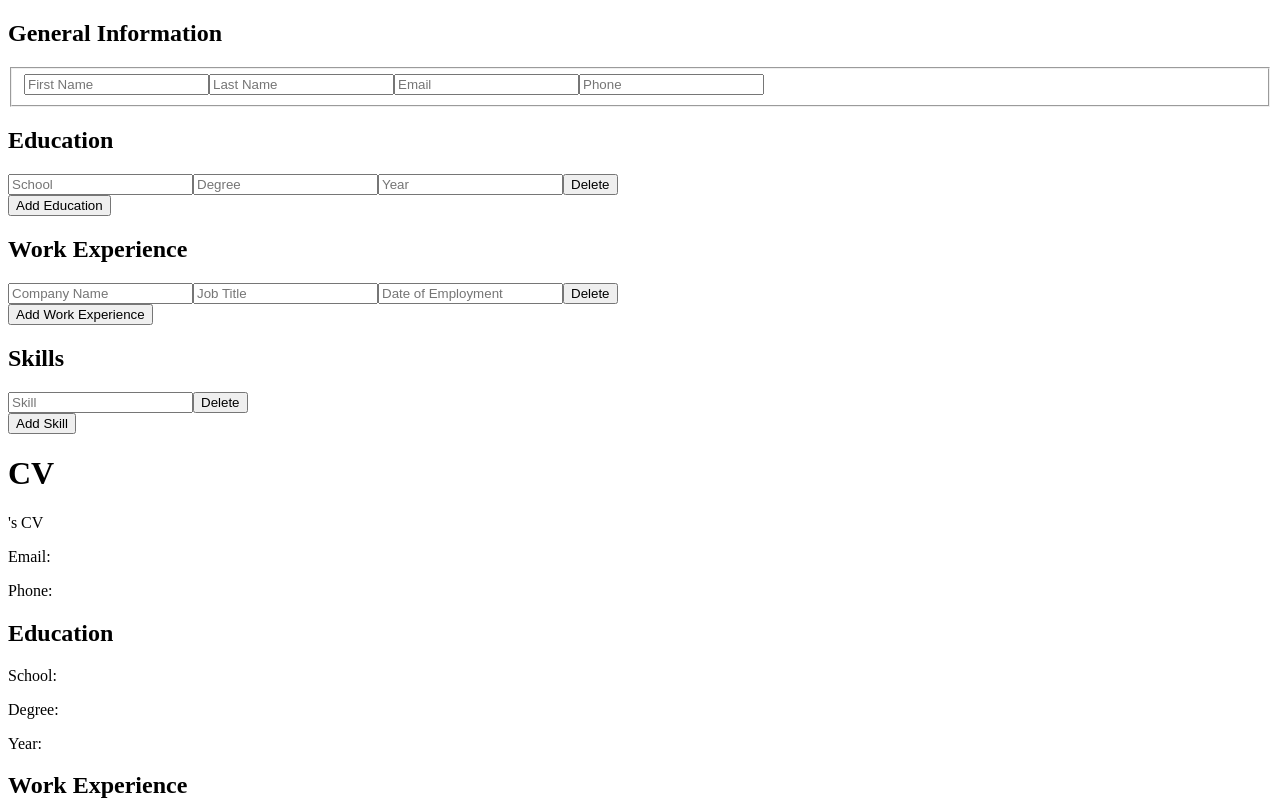
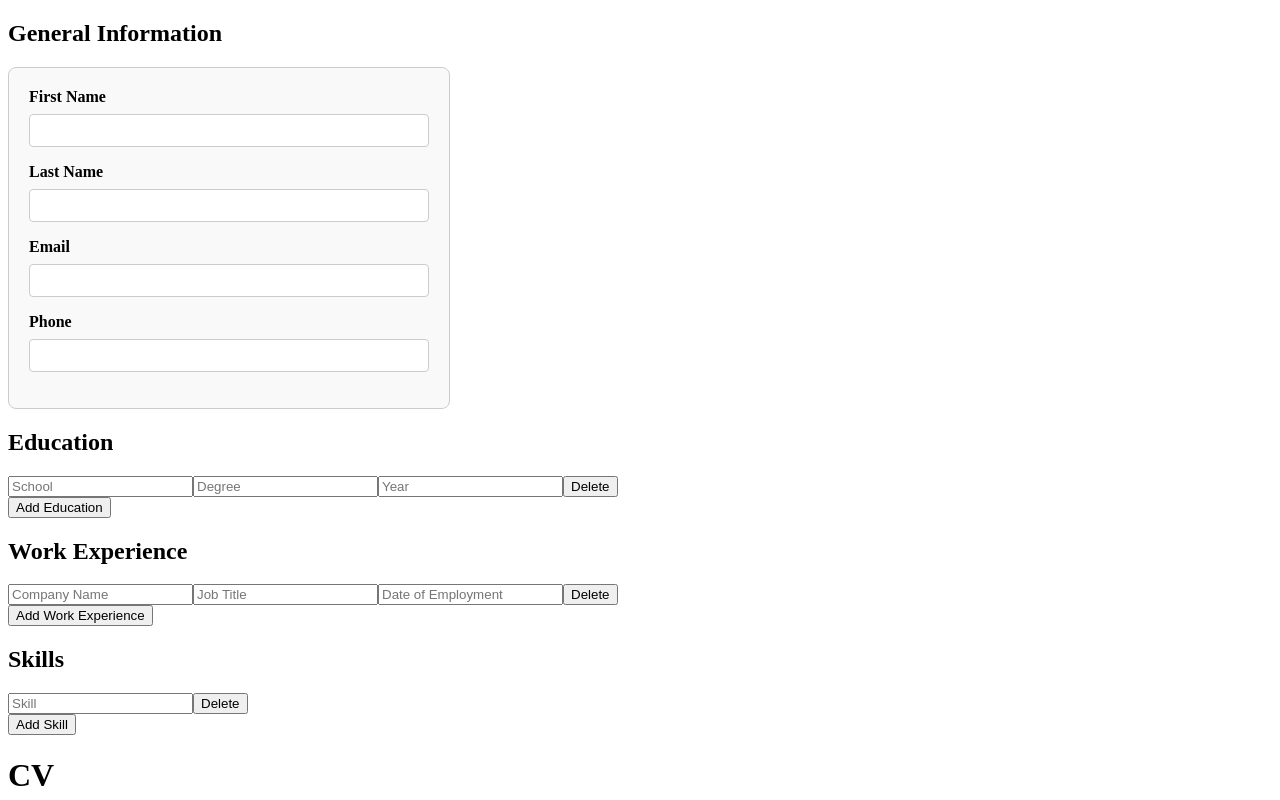
Before and after one commit to morrowdavidson/cv-creator, a React (Vite) app: page / in a window 1280 px wide. Shown: the top 800 px of the page. Built offline with nearby package versions, Linux system fonts and the light colour scheme.

Commit message:
Add styled-components for form styling and refactor GeneralInfoForm component

```diff
--- a/package.json
+++ b/package.json
@@ -12,7 +12,8 @@
   },
   "dependencies": {
     "react": "^18.3.1",
-    "react-dom": "^18.3.1"
+    "react-dom": "^18.3.1",
+    "styled-components": "^6.1.13"
   },
   "devDependencies": {
     "@eslint/js": "^9.13.0",
--- /dev/null
+++ b/src/components/cv-form/CommonStyles.js
@@ -0,0 +1,51 @@
+import styled from 'styled-components';
+
+export const Form = styled.form`
+  max-width: 400px;
+  padding: 20px;
+  border: 1px solid #ccc;
+  border-radius: 8px;
+  background-color: #f9f9f9;
+`;
+
+export const Fieldset = styled.fieldset`
+  border: none;
+  padding: 0;
+  margin: 0;
+`;
+
+export const Label = styled.label`
+  display: block;
+  margin-bottom: 8px;
+  font-weight: bold;
+`;
+
+export const Input = styled.input`
+  width: 100%;
+  padding: 8px;
+  margin-bottom: 16px;
+  border: 1px solid #ccc;
+  border-radius: 4px;
+  box-sizing: border-box;
+
+  &:focus {
+    border-color: #007bff;
+    outline: none;
+  }
+`;
+
+export const Button = styled.button`
+  display: block;
+  width: 100%;
+  padding: 10px;
+  background-color: #007bff;
+  color: white;
+  border: none;
+  border-radius: 4px;
+  cursor: pointer;
+  font-size: 16px;
+
+  &:hover {
+    background-color: #0056b3;
+  }
+`;
--- a/src/components/cv-form/general-info-form.jsx
+++ b/src/components/cv-form/general-info-form.jsx
@@ -1,4 +1,5 @@
 import PropTypes from 'prop-types';
+import { Form, Fieldset, Label, Input } from './CommonStyles';
 
 function GeneralInfoForm({ generalInfo, onGeneralInfoChange }) {
   const handleChange = (event) => {
@@ -7,43 +8,52 @@ function GeneralInfoForm({ generalInfo, onGeneralInfoChange }) {
   };
 
   return (
-    <form>
-      <fieldset>
-        <input
+    <Form>
+      <Fieldset>
+        <Label htmlFor="firstName">First Name</Label>
+        <Input
+          id="firstName"
           name="firstName"
           type="text"
-          placeholder="First Name"
           value={generalInfo.firstName}
           onChange={handleChange}
         />
-        <input
+        <Label htmlFor="lastName">Last Name</Label>
+        <Input
+          id="lastName"
           name="lastName"
           type="text"
-          placeholder="Last Name"
           value={generalInfo.lastName}
           onChange={handleChange}
         />
-        <input
+        <Label htmlFor="email">Email</Label>
+        <Input
+          id="email"
           name="email"
           type="text"
-          placeholder="Email"
           value={generalInfo.email}
           onChange={handleChange}
         />
-        <input
+        <Label htmlFor="phone">Phone</Label>
+        <Input
+          id="phone"
           name="phone"
           type="text"
-          placeholder="Phone"
           value={generalInfo.phone}
           onChange={handleChange}
         />
-      </fieldset>
-    </form>
+      </Fieldset>
+    </Form>
   );
 }
 
 GeneralInfoForm.propTypes = {
-  generalInfo: PropTypes.object.isRequired,
+  generalInfo: PropTypes.shape({
+    firstName: PropTypes.string.isRequired,
+    lastName: PropTypes.string.isRequired,
+    email: PropTypes.string.isRequired,
+    phone: PropTypes.string.isRequired,
+  }).isRequired,
   onGeneralInfoChange: PropTypes.func.isRequired,
 };
 
```
Also changed, not shown: 1 other file (tests, documents, lock files or other folders).
